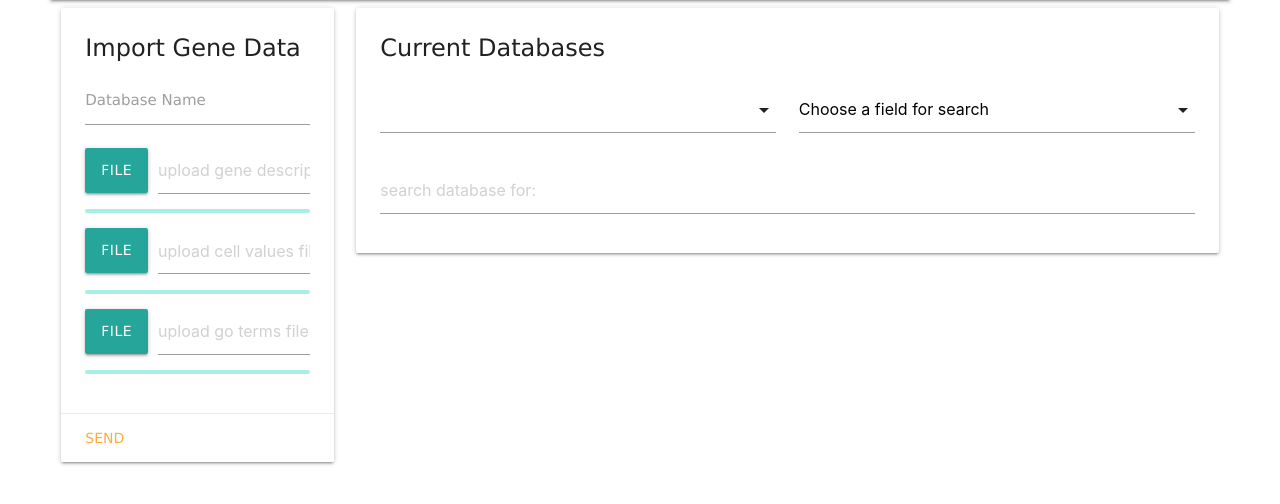
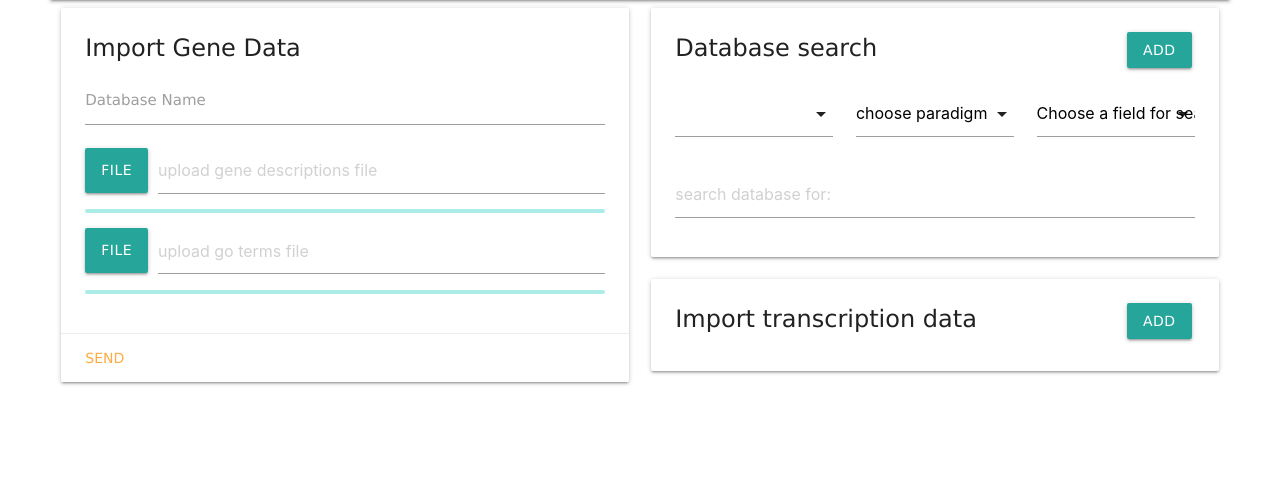
Before and after one commit to Arikill/pharmer, a Node server app: page /database in a window 1280 px wide. Shown: the part 114-618 px from the top of the page. Run offline with Node 20, Linux system fonts and the light colour scheme; data that the repository does not hold is empty; some libraries are stand-ins or nearby versions.

Commit message:
cell value seperate UI

```diff
--- a/pharmer/db/database.js
+++ b/pharmer/db/database.js
@@ -104,6 +104,9 @@ database.prototype.updateCellValues = function (client, collection_name, file) {
             .on('data', (row) => {
                 var id = row['Gene.stable.ID'];
                 delete row['Gene.stable.ID'];
+                Object.keys(row).forEach(function(key) {
+                    row[key] = parseFloat(row[key]);
+                });
                 console.log('Updating cell values: ', id);
                 collection.findOneAndUpdate({ '_id': id }, { $set: row }, {
                     returnOriginal: true
@@ -157,4 +160,26 @@ database.prototype.createCollection = function (collection_name, descriptions_fi
     return promise;
 }
 
+database.prototype.createGeneCollection = function(collection_name, description_file, go_terms_file) {
+    var promise = new Promise((resolve, reject) => {
+        this.insertGenes(collection_name, description_file).then((client) => {
+            this.updateGoTerms(client, collection_name, go_terms_file).then((client) => {
+                resolve(client.close());
+            }).catach(() => {console.log("Could not update go terms. Client closed!");})
+        }).catch(()=>{console.log("Could not insert genes. Client closed!")})
+    });
+    return promise;
+}
+
+database.prototype.createCellCollection = function(collection_name, cell_values_file) {
+    var promise = new Promise((resolve, reject) => {
+        fs.createReadStream(cell_values_file).pipe(csv())
+            .on('data', (row) => {
+
+            }).on('end', ()=>{
+
+            });
+    })
+}
+
 module.exports = database;
--- a/pharmer/public/javascripts/database.js
+++ b/pharmer/public/javascripts/database.js
@@ -1,23 +1,125 @@
 $(document).ready(function () {
-    getDatabaseList();
+    getDatabaseList.then((result) => {
+        drawDatabaseList(result).then(() => {
+            $("#classification_paradigm").attr("disabled", false);
+        })
+    }).catch((err) => { console.error(err); })
 });
 
-var getDatabaseList = () => {
+// Get all present database.
+var getDatabaseList = new Promise((resolve, reject) => {
     $.ajax({
         type: 'GET',
         url: document.location.protocol + "//" + document.location.hostname + ":" + document.location.port + "/database/list",
         success: (response) => {
+            if (response['status'] === 'failed') {
+                reject(response);
+            }
+            resolve(response);
+        },
+        error: (xhr, errmsg, err) => {
+            console.log(xhr.status + ":" + xhr.responseText);
+            reject(xhr);
+        }
+    });
+});
+var drawDatabaseList = function (response) {
+    var promise = new Promise((resolve, reject) => {
         var db_options = '';
         response.forEach((database) => {
-                db_options += '<option class="database_names" value="'+database.name+'">'+database.name+'</option>';
+            db_options += '<option class="database_names" value="' + database.name + '">' + database.name + '</option>';
         });
         $("#database_select").empty();
         $("#database_select").html(db_options);
         $("#database_select").formSelect();
-            $("#database_select").change(function(e) {
+        $("#database_select").change(function (e) {
             getDatabaseFields($("#database_select").text());
         });
         $("#database_select").change();
+        resolve(true);
+    });
+    return promise
+}
+
+// Cell values UI:
+var drawCellValuesInjector = () => {
+    var injector_html = '<div class="row cell-values-injector">'
+        + '<div class="card">'
+        + '<div class="card-content">'
+        + '<div class="card-title">'
+        + '<div class="row">'
+        + '<div class="col l10 m10 s10">Cell Data</div>'
+        + '<div class="col l2 m2 s2"><a class="waves-effect waves-light btn btn-small delete-cell-data-ui">X</a></div>'
+        + '</div>'
+        + '</div>'
+        + '<div class="row">'
+        + '<div class="input-field col l3 m3 s12">'
+        + '<input type="text" class="tissue validate" required>'
+        + '<label for="tissue">Tissue Name</label>'
+        + '</div>'
+        + '<div class="input-field col l3 m3 s12">'
+        + '<input type="text" class="type validate" required>'
+        + '<label for="type">Type</label>'
+        + '</div>'
+        + '<div class="input-field col l3 m3 s12">'
+        + '<input type="text" class="subtype validate" required>'
+        + '<label for="subtype">Subtype</label>'
+        + '</div>'
+        + '<div class="input-field col l3 m3 s12">'
+        + '<input type="text" class="morphology validate" required>'
+        + '<label for="morphology">Morphology</label>'
+        + '</div>'
+        + '<div class="file-field input-field col l12 m12 s12">'
+        + '<div class="btn">'
+        + '<span>File</span>'
+        + '<input type="file" name="cell_values_file" class="cell-values-file" required>'
+        + '</div>'
+        + '<div class="file-path-wrapper">'
+        + '<input class="file-path validate" type="text" placeholder="upload cell values file" required>'
+        + '</div>'
+        + '</div>'
+        + '</div>'
+        + '</div>'
+        + '<div class="card-action">'
+        + '<a class="send-cell-data">send</a>'
+        + '</div>'
+        + '</div>'
+        + '</div>';
+    $("#cell-values-form").append(injector_html);
+    $(".delete-cell-data-ui").click(function(e) {
+        this.closest(".cell-values-injector").remove();
+    });
+    $(".send-cell-data").click(function(e) {
+        var data = this.closest(".cell-values-injector");
+        var tissue = data.find(".tissue").val();
+        var type = data.find(".type").val();
+        var subtype = data.find(".subtype").val();
+        var morphology = data.find(".morphology").val();
+        var file = data.find(".cell-values-file")[0].files;
+        send_cell_data(tissue, type, subtype, morphology, file);
+    });
+}
+$("#add-cell-data").click(function() {
+    drawCellValuesInjector();
+});
+
+// Send cell values to backend.
+var send_cell_data = (tissue, type, subtype, morphology, file) => {
+    var form_data = new FormData($("#cell-values-form").get(0));
+    form_data.append("tissue", tissue);
+    form_data.append("type", type);
+    form_data.append("subtype", subtype);
+    form_data.append("morphology", morphology);
+    form_data.append("files", file);
+    $.ajax({
+        type: 'POST',
+        url: document.location.protocol + "//" + document.location.hostname + ":" + document.location.port + "/database/cells",
+        data: form_data,
+        cache: false,
+        processData: false,
+        contentType: false,
+        success: (response) => {
+            console.log(response);
         },
         error: (xhr, errmsg, err) => {
             console.log(xhr.status + ":" + xhr.responseText);
@@ -25,11 +127,13 @@ var getDatabaseList = () => {
     });
 }
 
+
 var getDatabaseFields = (database) => {
+    if (database !== "") {
         var form_data = new FormData($("#query-form").get(0));
         form_data.append("database", database);
         $.ajax({
-        type:'POST',
+            type: 'POST',
             url: document.location.protocol + "//" + document.location.hostname + ":" + document.location.port + "/database/fields",
             data: form_data,
             cache: false,
@@ -38,7 +142,7 @@ var getDatabaseFields = (database) => {
             success: (response) => {
                 var fields = '';
                 $.each(response, (key, value) => {
-                fields += '<option value="'+key+'">'+key+'</option>';
+                    fields += '<option value="' + key + '">' + key + '</option>';
                 });
                 $("#fields_select").empty();
                 $("#fields_select").html(fields);
@@ -48,6 +152,9 @@ var getDatabaseFields = (database) => {
                 console.log(xhr.status + ":" + xhr.responseText);
             }
         });
+    } else {
+
+    }
 }
 
 $("#send-files").click(function () {
--- a/pharmer/public/stylesheets/database.css
+++ b/pharmer/public/stylesheets/database.css
@@ -0,0 +1,3 @@
+.card-heading {
+    margin-top: 0rem;
+}
--- a/pharmer/views/database.pug
+++ b/pharmer/views/database.pug
@@ -3,7 +3,7 @@ extends layout
 block content
     link(type='text/css' rel='stylesheet' href='/stylesheets/database.css')
     div(class="row")
-        div(class="col l3 m3 s12")
+        div(class="col l6 m6 s12")
             div(class="card")
                 div(class="card-content")
                     div(class="card-title") Import Gene Data
@@ -24,15 +24,6 @@ block content
                         div(class="file-field input-field")
                             div(class="btn")
                                 span File
-                                input(type="file" name="gene_data_file" id="cell_values" required)
-                            div(class="file-path-wrapper")
-                                input(class="file-path validate" type="text" placeholder="upload cell values file")
-                            div(class="progress")
-                                div(class="determinate" style="width: 0%")
-
-                        div(class="file-field input-field")
-                            div(class="btn")
-                                span File
                                 input(type="file" name="gene_data_file" id="go_terms" required)
                             div(class="file-path-wrapper")
                                 input(class="file-path validate" type="text" placeholder="upload go terms file")
@@ -42,17 +33,26 @@ block content
                 div(class="card-action")
                     a(class="center" id="send-files" disabled) Send
 
-        div(class="col l9 m9 s12")
+        div(class="col l6 m6 s12")
             div(class="card")
                 div(class="card-content")
-                    div(class="card-title") Current Databases
+                    div(class="card-title row")
+                        div(class="col l10 m10 s10") Database search
+                        div(class="col l2 m2 s2")
+                            a(class="waves-effect waves-light btn" id="add-search") add
                     form(id="query-form")
                         div(class="row")
-                            div(class="col l6 m6 s12")
+                            div(class="col l4 m4 s12")
                                 div(class="input-field")
                                     select(id="database_select")
                                         option(value="" disabled selected) Choose a database
-                            div(class="col l6 m6 s12")
+                            div(class="col l4 m4 s12")
+                                div(class="input-field")
+                                    select(id="classification_paradigm" disabled)
+                                        option(value="" disabled selected) choose paradigm
+                                        option(value="genes") genes
+                                        option(value="cells") cells
+                            div(class="col l4 m4 s12")
                                 div(class="input-field")
                                     select(id="fields_select")
                                         option(value="" disabled selected) Choose a field for search
@@ -60,5 +60,13 @@ block content
                         input(id="search" type="search" required placeholder="search database for:")
                         label(class="label-icon" for="search")
                         i(class="material-icons") close
-        </div>
+
+        div(class="col l6 m6 s12")
+            div(class="card")
+                div(class="card-content")
+                    div(class="card-title row")
+                        div(class="col l10 m10 s10") Import transcription data
+                        div(class="col l2 m2 s2")
+                            a(class="waves-effect waves-light btn" id="add-cell-data") add
+                    form(id="cell-values-form")
     script(type="text/javascript" src="/javascripts/database.js")
```
Lines whose indentation alone changed are shown as unchanged.
